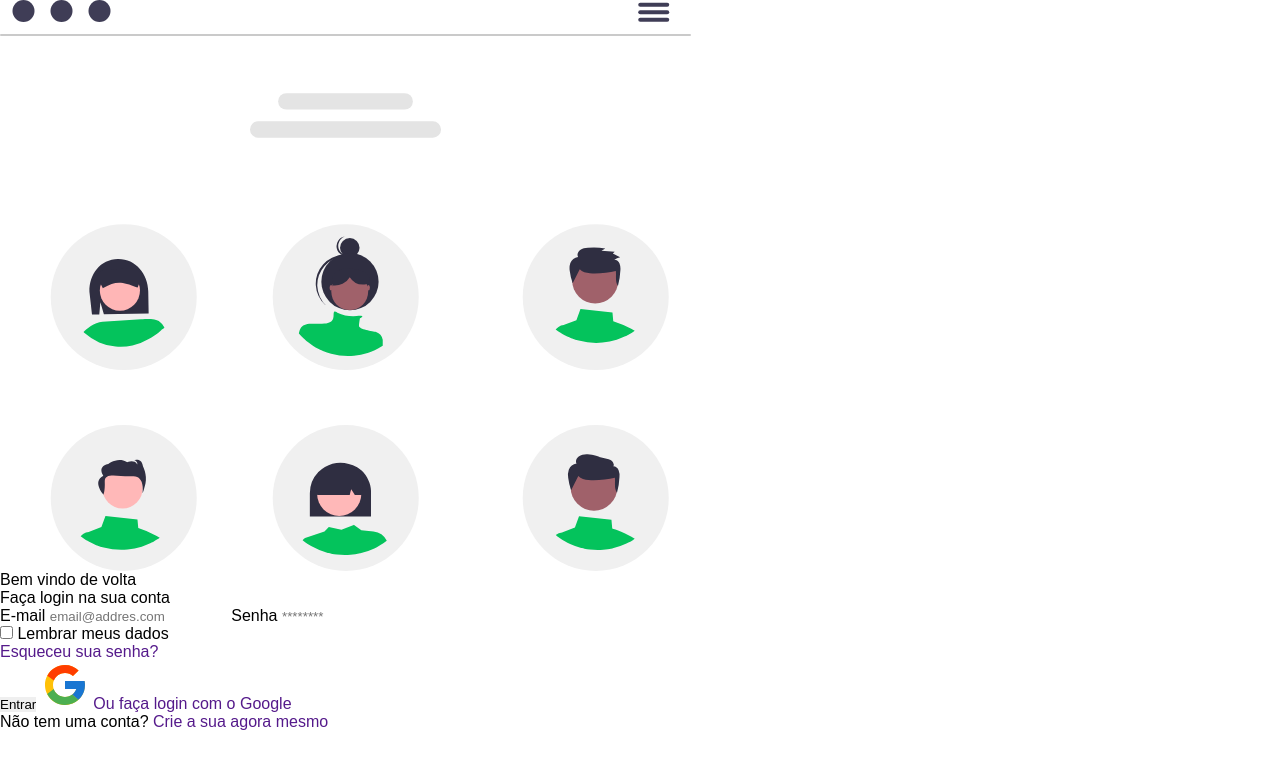
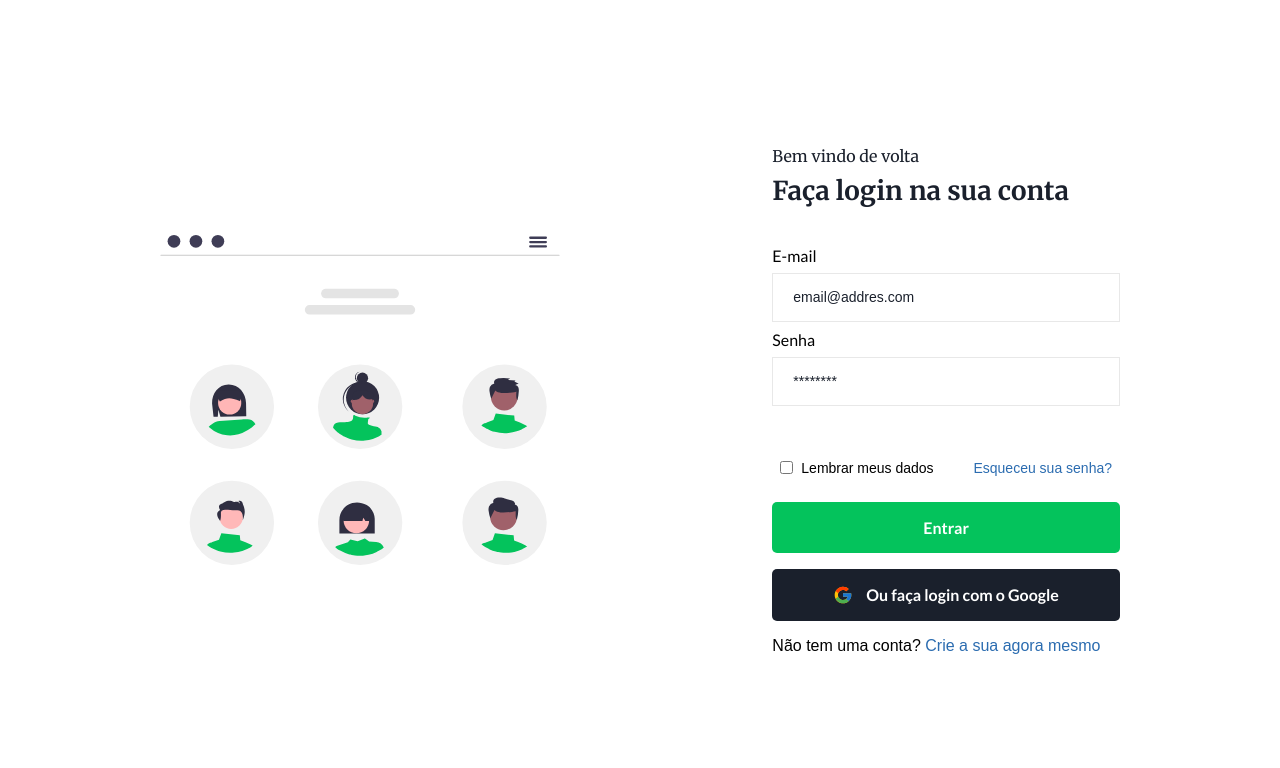
Before and after one commit to kauapinheiro/loginPage, a plain HTML site: page index.html in a window 1280 px wide. Drawn offline with Linux system fonts and the light colour scheme.

Commit message:
estilização completa

```diff
--- a/style.css
+++ b/style.css
@@ -6,10 +6,6 @@
   box-sizing: border-box;
   font-family: sans-serif;
   text-decoration: none;
-}
-
-html {
-  font-size: 100%;
 }
 
 :root {
@@ -21,3 +17,154 @@ html {
   --1ctaButtonBackground: #04C35C;
   --2ctaButtonBackground: #1A202C;
 }
+
+html {
+  font-size: 100%;
+}
+
+.container {
+  display: flex;
+  align-items: center;
+  justify-content: space-between;
+
+  height: 100vh;
+
+  margin: 0 160px;
+}
+
+.container .illustration img {
+  width: 400px;
+  height: 330px;
+}
+
+.mainContentContainer .text p {
+  color: var(--titleColor);
+
+  font-family: 'Merriweather', serif;
+  font-size: 1rem;
+
+  margin-bottom: .5rem;
+}
+
+.mainContentContainer fieldset legend {
+  color: var(--titleColor);
+
+  font-family: 'Merriweather', serif;
+  font-size: 1.625rem;
+  font-weight: 700;
+
+  margin-bottom: 2.4375rem;
+}
+
+form {
+  display: flex;
+  flex-direction: column;
+}
+
+form label {
+  font-family: 'Lato', sans-serif;
+  font-size: 1rem;
+
+  margin-bottom: .5rem;
+}
+
+form input {
+  border: 1px solid #E8E8E8;
+  padding: 16px 20px;
+}
+
+form input#emailInput {
+  margin-bottom: .5rem;
+}
+
+form input#passwordInput {
+  margin-bottom: 1.75rem;
+}
+
+form input::placeholder {
+  color: #1A202C;
+  font-size: .875rem;
+}
+
+fieldset {
+  width: 347px;
+}
+
+fieldset div.div {
+  display: flex;
+  justify-content: space-between;
+
+  font-size: .875rem;
+
+  padding: 1.625rem .5rem;
+}
+
+fieldset div.div .rememberInputContainer {
+  display: flex;
+  align-items: center;
+  gap: .5rem;
+}
+
+fieldset div.div .forgotPassword a {
+  color: var(--linkColor);
+}
+
+fieldset .buttons {
+  display: flex;
+  flex-direction: column;
+  gap: 1rem;
+}
+
+fieldset .buttons button {
+  background-color: var(--1ctaButtonBackground);
+  color: #fff;
+
+  font-weight: 700;
+  font-family: 'Lato', sans-serif;
+  font-size: 1rem;
+
+  padding: 16px 151px;
+  border-radius: 5px;
+
+  cursor: pointer;
+
+  transition: background .2s;
+}
+
+fieldset .buttons button:hover {
+  background-color: #04b154;
+  text-decoration: underline;
+}
+
+fieldset .buttons a {
+  display: flex;
+  align-items: center;
+  justify-content: center;
+  gap: .8rem;
+
+  font-size: 1rem;
+  font-weight: 700;
+  font-family: 'Lato', sans-serif;
+
+  background-color: var(--2ctaButtonBackground);
+  color: #fff;
+
+  margin-bottom: 1rem;
+  padding: 16px 60px;
+  border-radius: 5px;
+
+}
+
+fieldset .buttons a:hover {
+  text-decoration: underline;
+}
+
+fieldset .buttons a > img {
+  width: 20px;
+  height: 20px;
+}
+
+
+fieldset .createAccount a {
+  color: var(--linkColor);
+}
```
